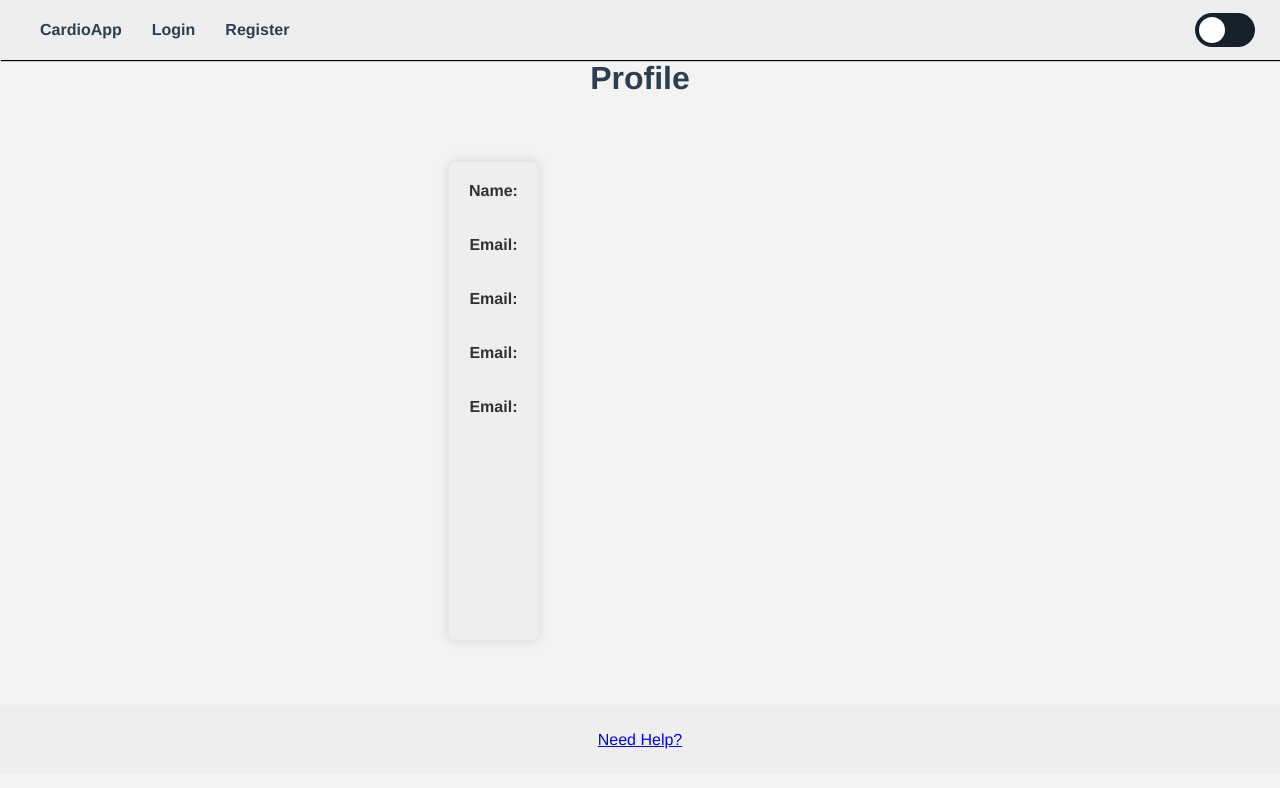
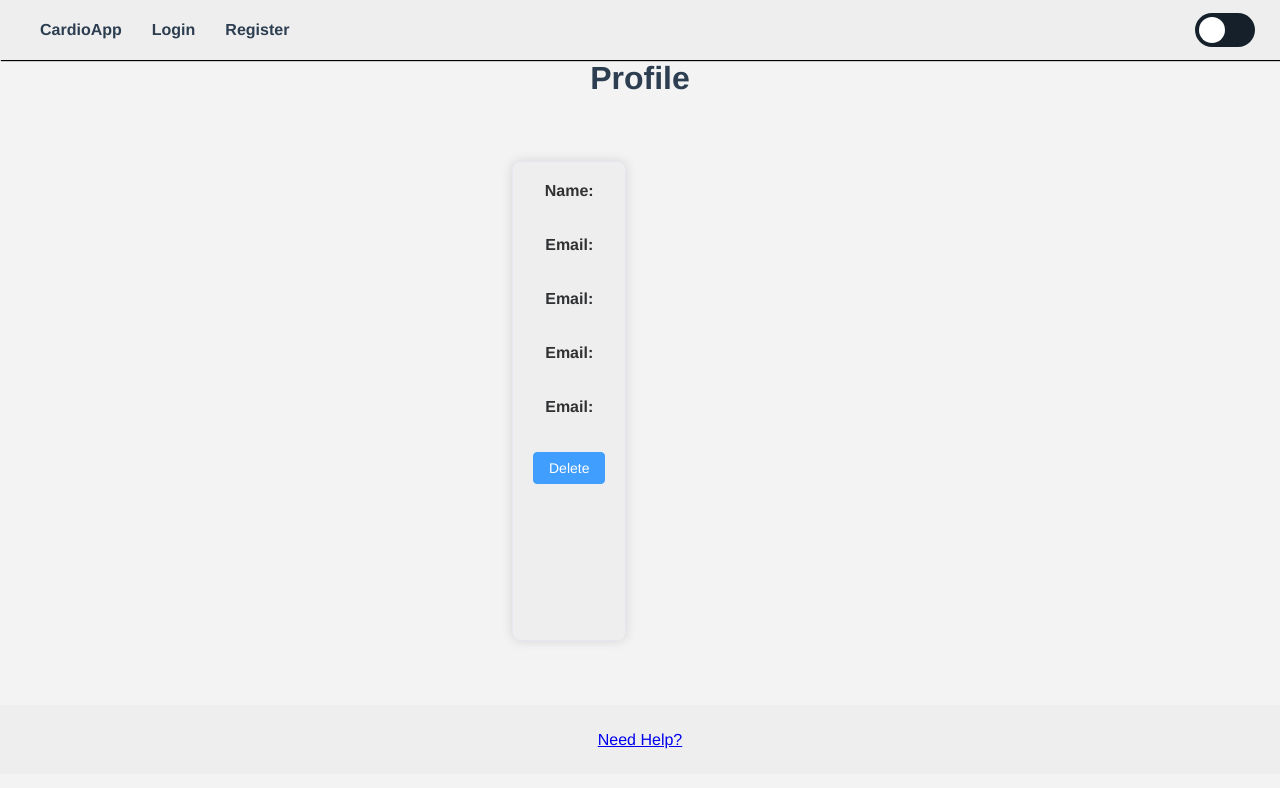
Before and after one commit to d-McGill/CardioApp, a Vue app: page /profile in a window 1280 px wide. Shown: the top 788 px of the page. Built offline with nearby package versions, Linux system fonts and the light colour scheme; no server answers.

Commit message:
Profile button added

```diff
--- a/src/views/Profile.vue
+++ b/src/views/Profile.vue
@@ -7,6 +7,7 @@
             <label>Email: {{address}} </label> <br><br><br>
             <label>Email: {{phoneNumber}} </label> <br><br><br>
             <label>Email: {{institute}} </label> <br><br><br>
+             <el-button type="primary" style="margin: auto">Delete</el-button>
     </el-card>
     </el-row>
 </template>
@@ -61,7 +62,7 @@ export default {
     background-color:#eee;
     border-radius: 8px;
   /*  margin:5% 0; */
-    margin-left: 35%;
+    margin-left: 40%;
     height: 30rem;
   }
 
```
